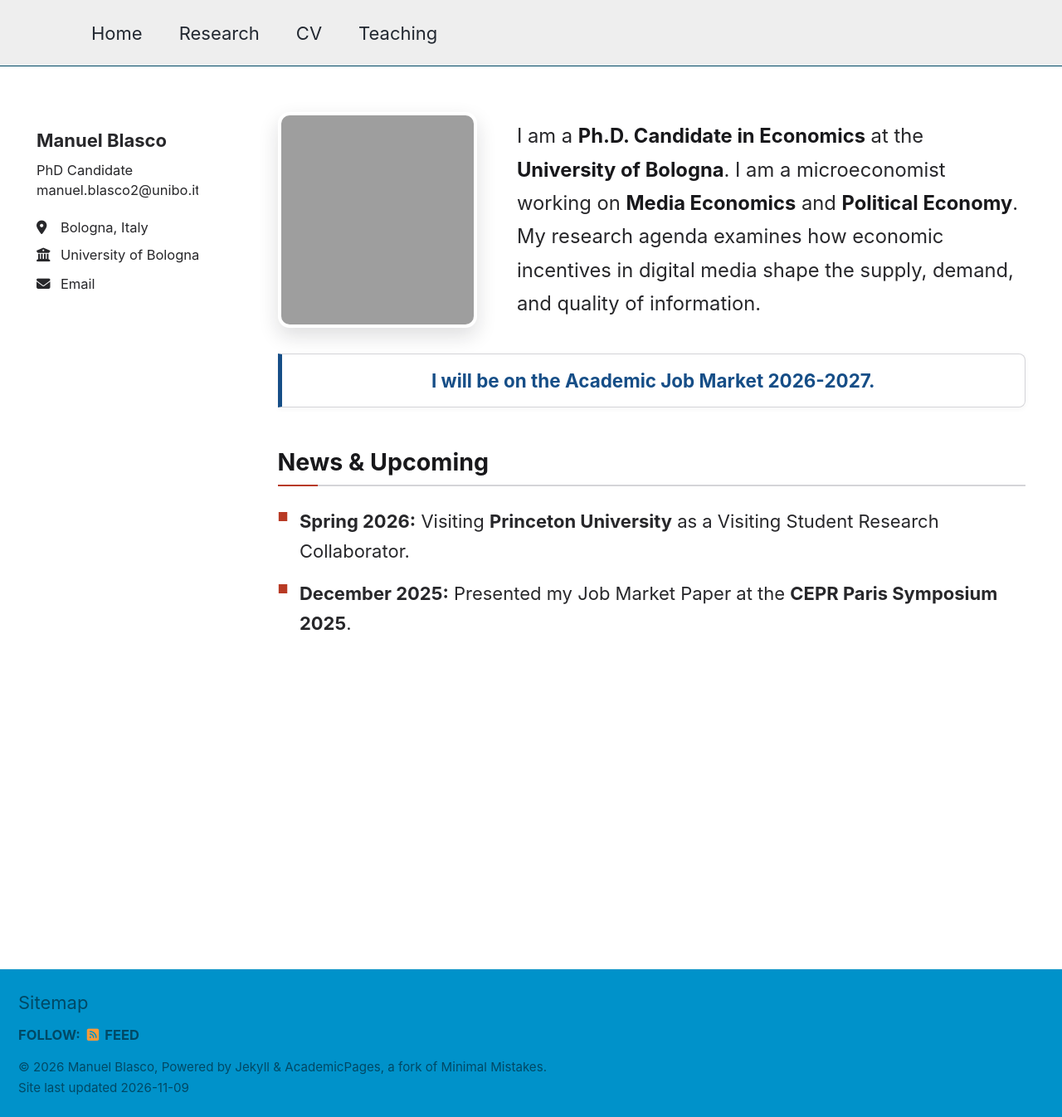
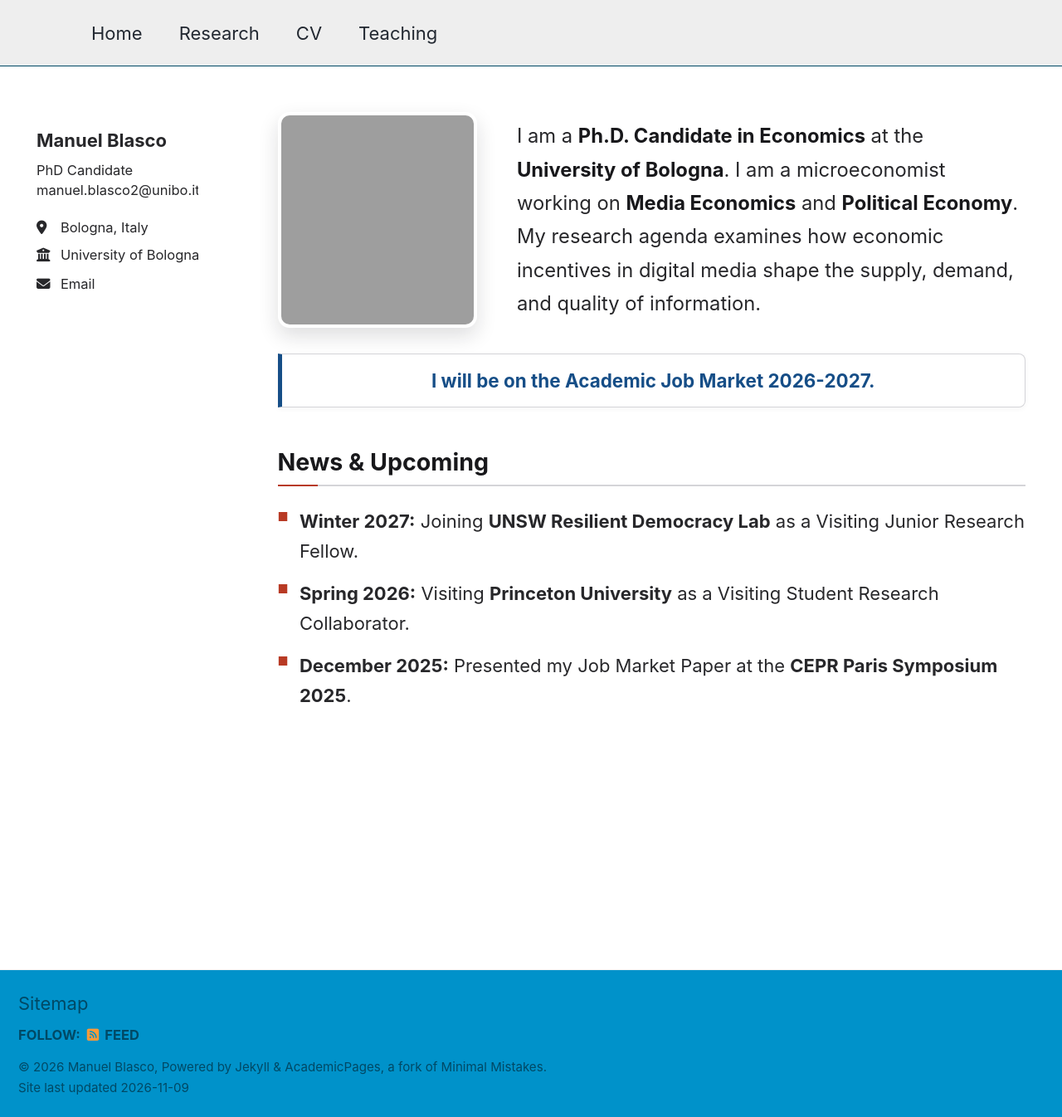
Before and after one commit to ManuelBlasco/manuelblasco.github.io, a Jekyll site: the page built from _pages/about.md, in a window 1280 px wide and 1346 px high. Shown: the whole window at 83% size. Built offline with Jekyll 4.4.1, drawn with Linux system fonts in a browser that asks for light colours; a script that is not in the unit is left out.

Commit message:
Update about.md

```diff
--- a/_pages/about.md
+++ b/_pages/about.md
@@ -188,6 +188,7 @@ I am a <strong>Ph.D. Candidate in Economics</strong> at the <strong>University o
 
 <h3 class="section-heading">News &amp; Upcoming</h3>
 <ul class="news-list">
+<li><strong>Winter 2027:</strong> Joining <strong>UNSW Resilient Democracy Lab</strong> as a Visiting Junior Research Fellow.</li>
 <li><strong>Spring 2026:</strong> Visiting <strong>Princeton University</strong> as a Visiting Student Research Collaborator.</li>
 <li><strong>December 2025:</strong> Presented my Job Market Paper at the <strong>CEPR Paris Symposium 2025</strong>.</li>
 </ul>
```
